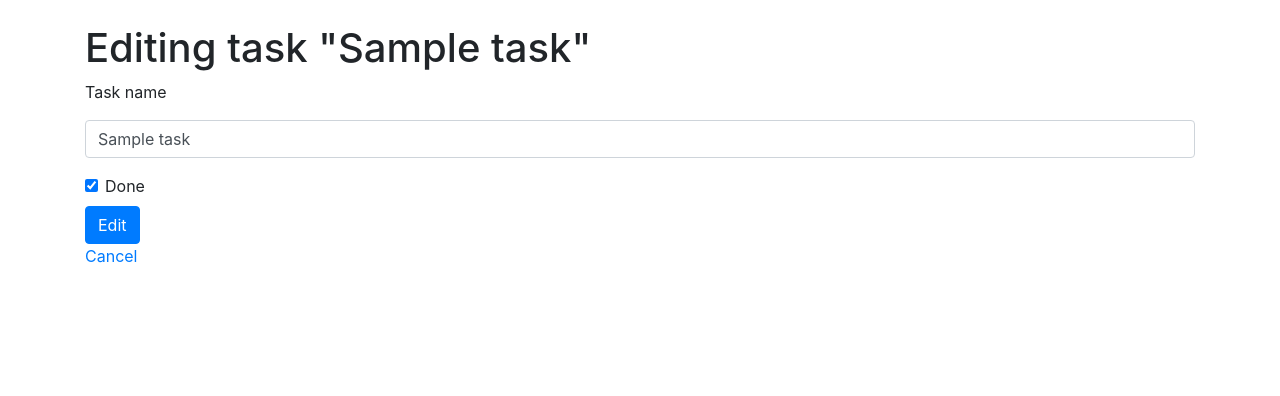
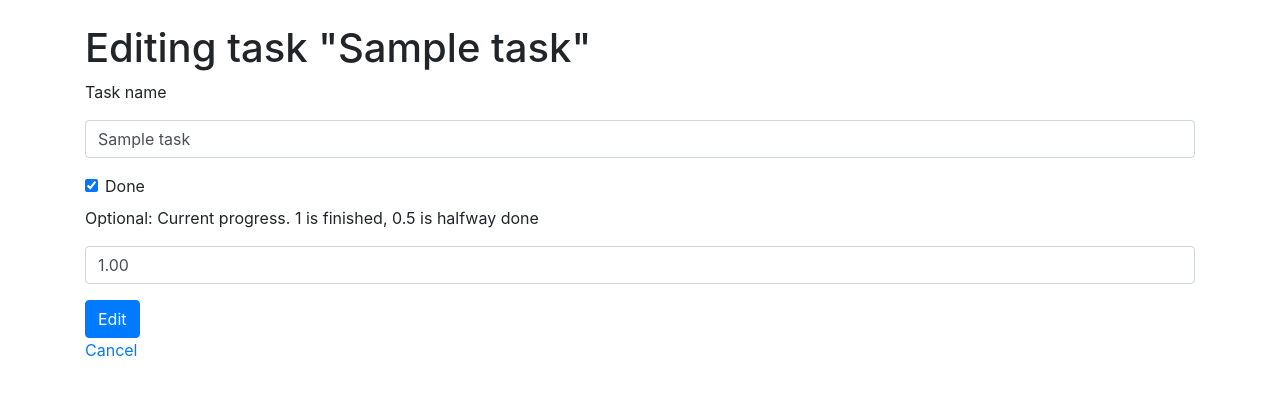
Before and after one commit to sofivanhanen/task-tracker, a Flask app: page /tasks/1/edit/ in a window 1280 px wide. Shown: the part 56-452 px from the top of the page. Run offline with Flask 2, Linux system fonts and the light colour scheme; a user stored in the database is signed in; tables that the repository leaves empty hold one stand-in row (values such as "Sample post"); some libraries are stand-ins or nearby versions.

Commit message:
Add estimation of current progress

```diff
--- a/application/tasks/forms.py
+++ b/application/tasks/forms.py
@@ -1,5 +1,5 @@
 from flask_wtf import FlaskForm
-from wtforms import StringField, validators, BooleanField, IntegerField
+from wtforms import StringField, validators, BooleanField, IntegerField, DecimalField
 
 
 class TaskForm(FlaskForm):
@@ -15,6 +15,8 @@ class EditForm(FlaskForm):
     name = StringField("Task name", validators=[validators.Length(
         min=2, max=100), validators.DataRequired()])
     done = BooleanField("Done")
+    progress = DecimalField(
+        "Optional: Current progress. 1 is finished, 0.5 is halfway done", validators=[validators.NumberRange(max=1.0, min=0.0), validators.Optional(True)])
 
     class Meta:
         csrf = False
--- a/application/tasks/models.py
+++ b/application/tasks/models.py
@@ -8,6 +8,7 @@ class Task(Base):
     name = db.Column(db.String(144), nullable=False)
     done = db.Column(db.Boolean, nullable=False)
     estimate = db.Column(db.Integer)
+    progress = db.Column(db.Float)
 
     account_id = db.Column(db.Integer, db.ForeignKey(
         'account.id'), nullable=False)
--- a/application/tasks/views.py
+++ b/application/tasks/views.py
@@ -90,6 +90,7 @@ def tasks_edit_task(task_id):
     if request.method == "GET":
         form.name.default = t.name
         form.done.default = t.done
+        form.progress.default = t.progress
         form.process()
         return render_template("tasks/edit.html", form=form, task=t)
 
@@ -98,6 +99,7 @@ def tasks_edit_task(task_id):
 
     t.name = form.name.data
     t.done = form.done.data
+    t.progress = form.progress.data
 
     db.session().commit()
 
--- a/application/templates/tasks/edit.html
+++ b/application/templates/tasks/edit.html
@@ -21,6 +21,15 @@
     <small class="form-text text-muted">{{ e }}</small>
     {% endfor %} {% endif %}
   </div>
+  <div class="form-group">
+    <label for="{{ form.progress.id }}" class="control-label">{{ form.progress.label }}</label>
+    <div>
+      {{ form.progress(class='form-control') }}
+    </div>
+    {% if form.progress.errors %} {% for e in form.progress.errors %}
+    <small class="form-text text-muted">{{ e }}</small>
+    {% endfor %} {% endif %}
+  </div>
   <button type="submit" class="btn btn-primary">Edit</button>
 </form>
 <a href="{{url_for('tasks_details', task_id = task.id)}}">Cancel</a> {% endblock %}
```
Also changed, not shown: application/templates/tasks/details.html (+8 -0 lines).
